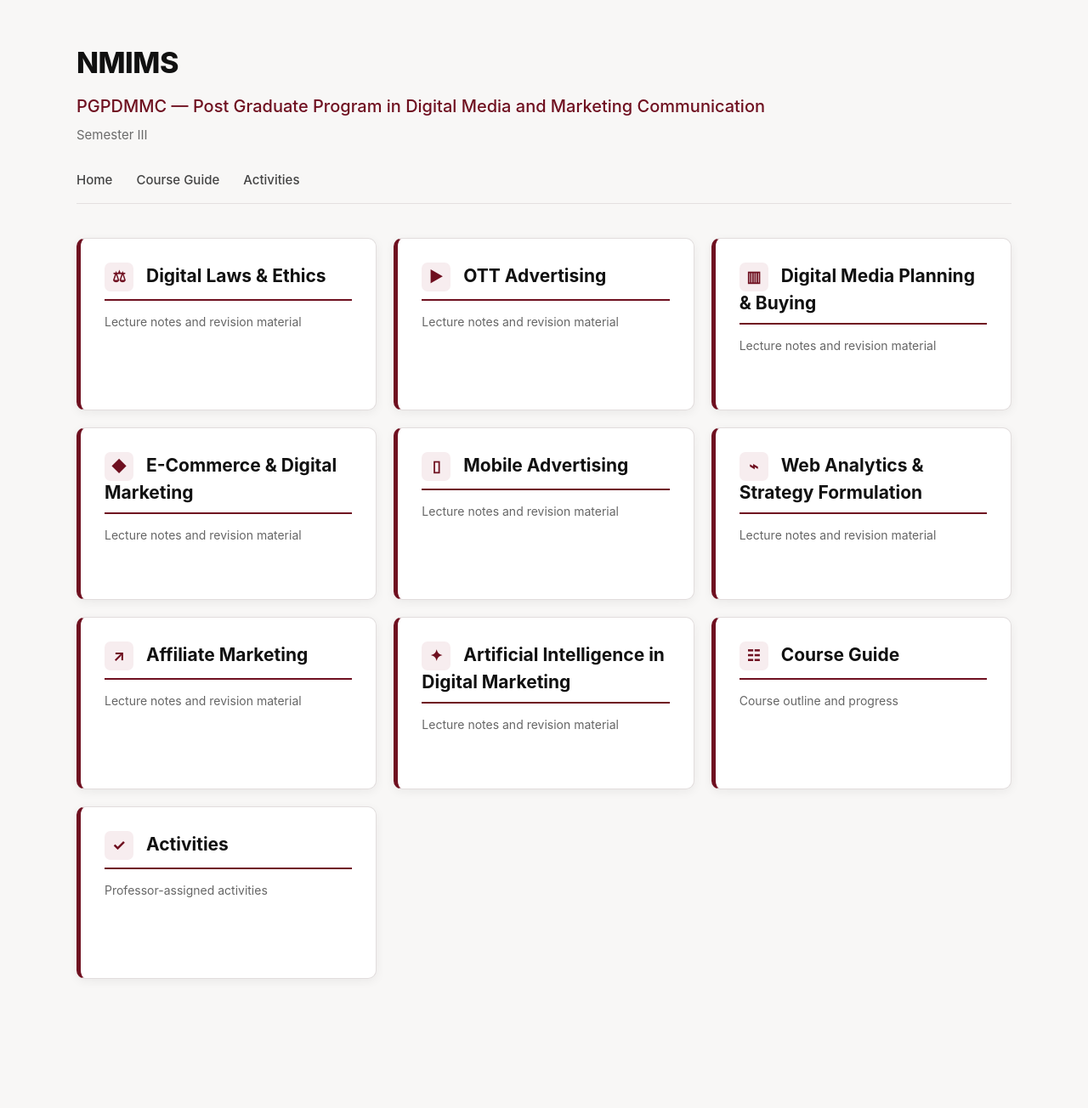
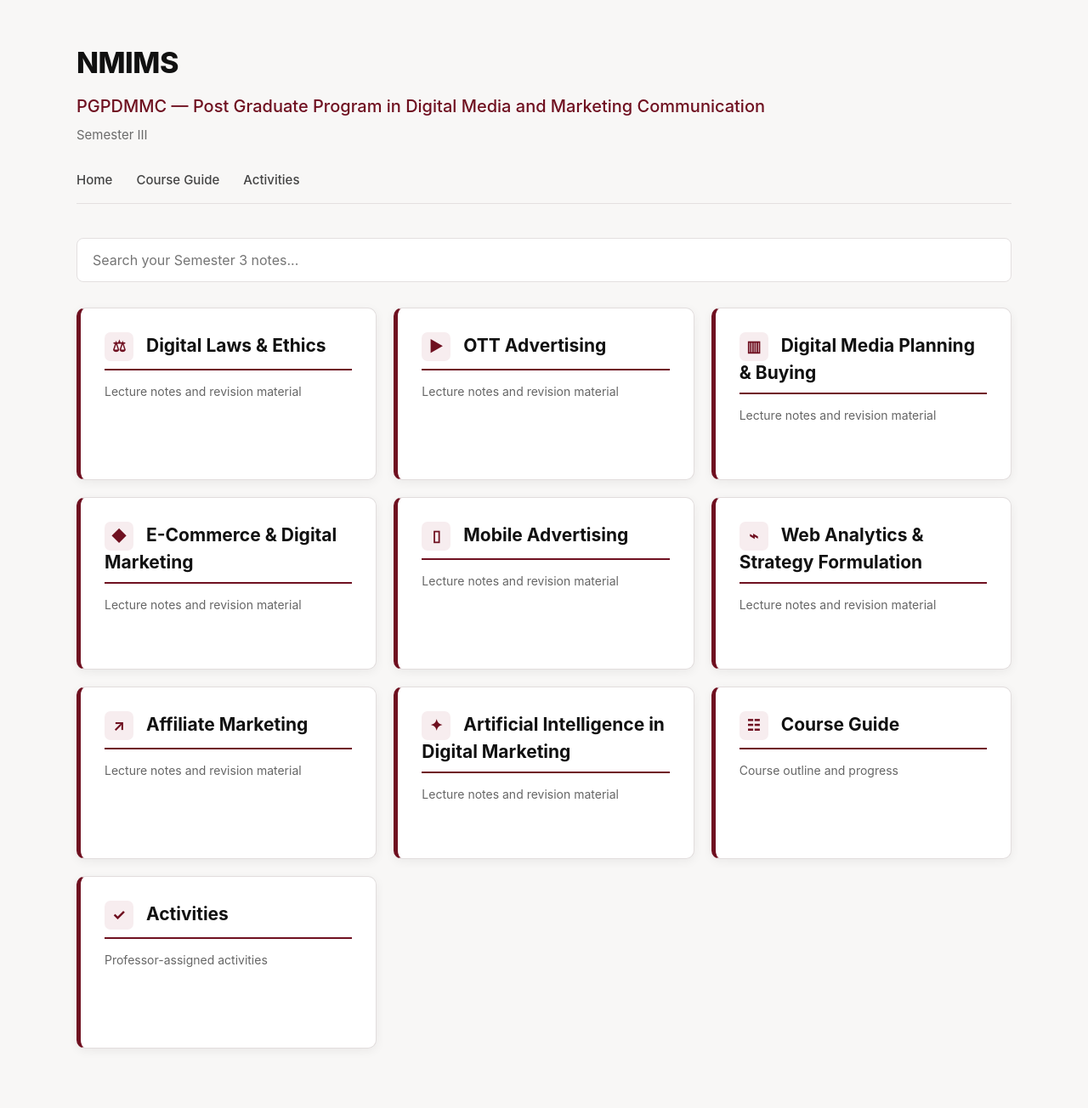
Before and after one commit to raochintanika/NMIMS-DMMC-SEM-3-Notes, a Jekyll site: the page index.html, which Jekyll copies as it is, in a window 1280 px wide. Shown: the whole page at 85% size. Built offline with Jekyll 4.4.1, drawn with Linux system fonts in a browser that asks for light colours; before the commit the page ends 1222 px from its top, so only the background shows below that.

Commit message:
Update Navigation Changes

```diff
--- /dev/null
+++ b/assets/search.js
@@ -0,0 +1,17 @@
+const searchInput = document.getElementById("searchInput");
+const searchResults = document.getElementById("searchResults");
+
+if (searchInput && searchResults) {
+    searchInput.addEventListener("input", function () {
+        const query = this.value.trim().toLowerCase();
+
+        if (!query) {
+            searchResults.innerHTML = "";
+            return;
+        }
+
+        searchResults.innerHTML = `
+            <p>Searching for: <strong>${query}</strong></p>
+        `;
+    });
+}
--- a/assets/style.css
+++ b/assets/style.css
@@ -391,3 +391,34 @@
     font-weight: 700;
     vertical-align: middle;
   }
+
+  /* =========================================
+   Search
+   ========================================= */
+
+.search-box {
+  margin: 0 0 30px;
+}
+
+.search-box input {
+  width: 100%;
+  box-sizing: border-box;
+  padding: 15px 18px;
+  font-size: 16px;
+  font-family: inherit;
+  color: var(--text);
+  background: #ffffff;
+  border: 1px solid var(--border);
+  border-radius: 8px;
+  outline: none;
+  transition: border-color 0.2s ease, box-shadow 0.2s ease;
+}
+
+.search-box input:focus {
+  border-color: var(--maroon);
+  box-shadow: 0 0 0 3px var(--maroon-light);
+}
+
+#searchResults {
+  margin-top: 10px;
+}
--- a/index.html
+++ b/index.html
@@ -21,6 +21,16 @@
         <a href="Course_Outline_and_Progress.html">Course Guide</a>
         <a href="Activities.html">Activities</a>
     </nav>
+
+    <div class="search-box">
+        <input
+            type="text"
+            id="searchInput"
+            placeholder="Search your Semester 3 notes..."
+            autocomplete="off"
+        >
+        <div id="searchResults"></div>
+    </div>
 
     <div class="grid">
 
@@ -76,5 +86,7 @@
 
     </div>
 
+    <script src="assets/search.js"></script>
+
 </body>
 </html>
```
